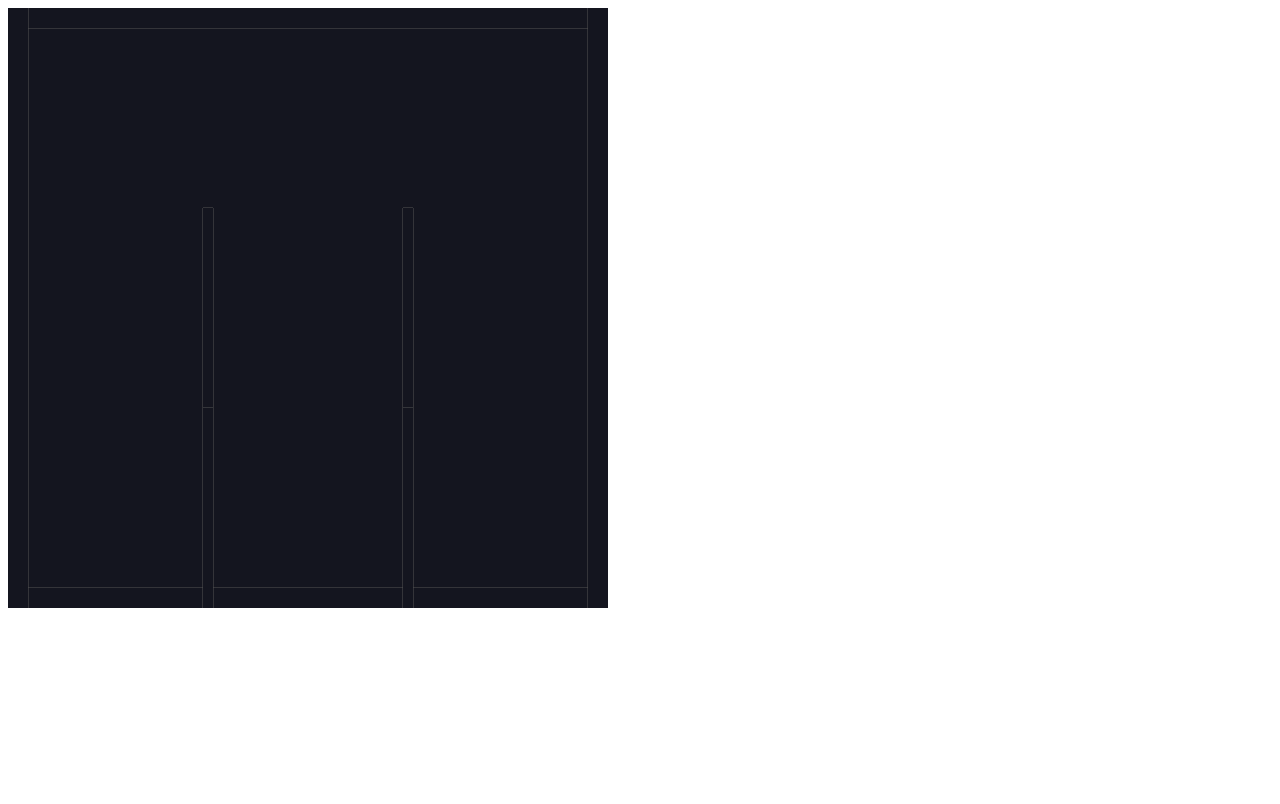
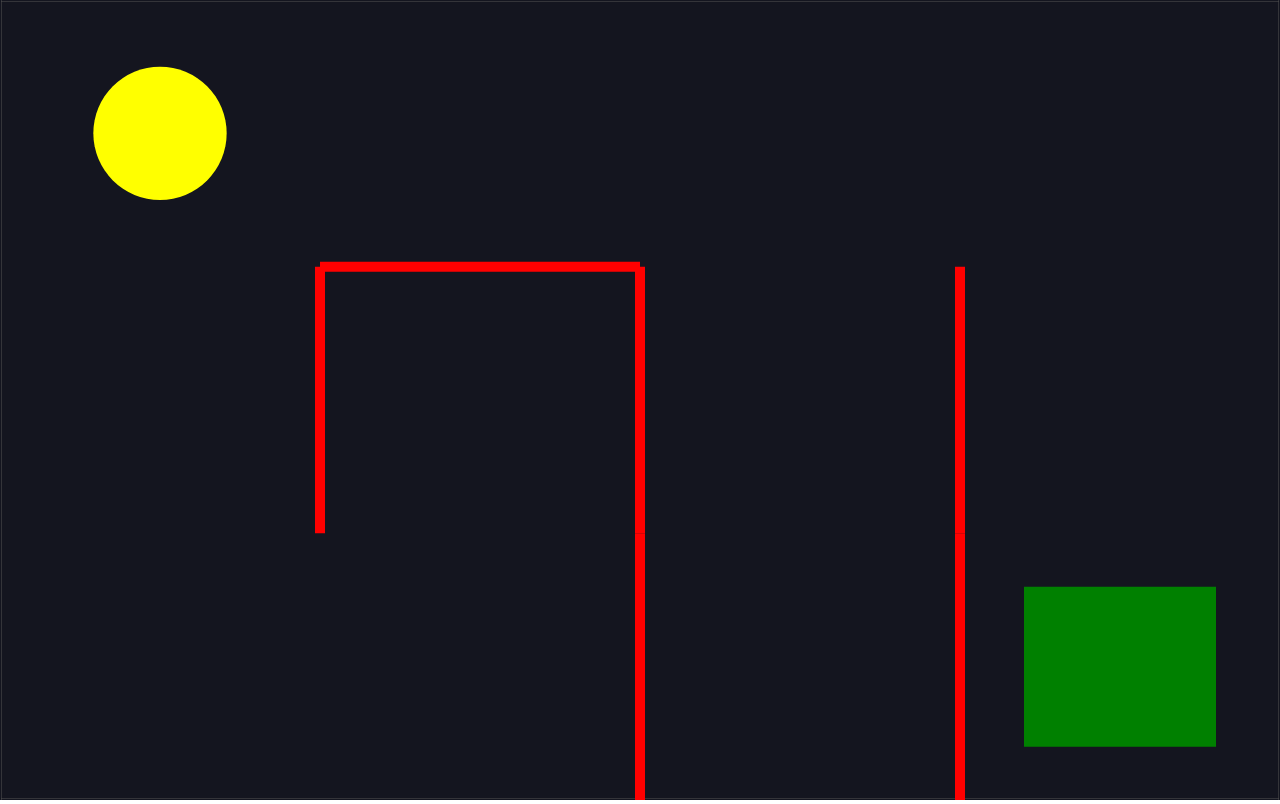
Before and after one commit to lilsalad/basic-JS, a plain HTML site: page maze-game/index.html in a window 1280 px wide. Drawn offline with nearby package versions, Linux system fonts and the light colour scheme.

Commit message:
finished maze game

```diff
--- a/maze-game/app.js
+++ b/maze-game/app.js
@@ -1,11 +1,15 @@
-const {Engine, Render, Runner, World, Bodies} = Matter;
+const {Engine, Render, Runner, World, Bodies, Body, Events} = Matter;
 
-const cells = 3;
-const width = 600;
-const height = 600;
-const unitLength = width/cells;
+const cellsHorizontal = 4;
+const cellsVertical = 3;
+const width = window.innerWidth;
+const height = window.innerHeight;
+const unitLengthX = width/cellsHorizontal;
+const unitLengthY = height/cellsVertical;
 
 const engine = Engine.create();
+engine.world.gravity.y = 0 ;
+
 const { world } = engine;
 const render = Render.create({
     element: document.body,
@@ -21,10 +25,10 @@ Runner.run(Runner.create(), engine);
 
 //walls
 const walls = [
-    Bodies.rectangle(width/2,0,width,40, {isStatic: true}),
-    Bodies.rectangle(width/2,height,width,40, {isStatic: true}),
-    Bodies.rectangle(0,height/2,40,height, {isStatic: true}),
-    Bodies.rectangle(width,height/2,40,height, {isStatic: true})
+    Bodies.rectangle(width/2,0,width,2, {isStatic: true}),
+    Bodies.rectangle(width/2,height,width,2, {isStatic: true}),
+    Bodies.rectangle(0,height/2,2,height, {isStatic: true}),
+    Bodies.rectangle(width,height/2,2,height, {isStatic: true})
 ];
 
 World.add(world, walls);
@@ -44,13 +48,13 @@ const shuffle = (arr) => {
     return arr;
 };
 
-const grid = Array(cells).fill(null).map(()=> Array(cells).fill(false)); //don't fill directly
+const grid = Array(cellsVertical).fill(null).map(()=> Array(cellsHorizontal).fill(false)); //don't fill directly
 
-const verticals = Array(cells).fill(null).map(()=> Array(cells-1).fill(false));
-const horizontals = Array(cells-1).fill(null).map(()=> Array(cells).fill(false));
+const verticals = Array(cellsVertical).fill(null).map(()=> Array(cellsHorizontal-1).fill(false));
+const horizontals = Array(cellsVertical-1).fill(null).map(()=> Array(cellsHorizontal).fill(false));
 
-const startRow = Math.floor(Math.random() * cells);
-const startColumn = Math.floor(Math.random() * cells);
+const startRow = Math.floor(Math.random() * cellsVertical);
+const startColumn = Math.floor(Math.random() * cellsHorizontal);
 
 const stepThroughCell = (row, column) => {
     //if visited, return
@@ -70,7 +74,7 @@ const stepThroughCell = (row, column) => {
     {
         const [nextRow, nextColumn, direction] = neighbour;
         //check if out of bounds
-        if(nextRow<0 || nextRow>=cells || nextColumn<0 || nextColumn>=cells)
+        if(nextRow<0 || nextRow>=cellsVertical || nextColumn<0 || nextColumn>=cellsHorizontal)
             continue;
         //if neighbour has been visited, continue to next
         if(grid[nextRow][nextColumn])
@@ -100,12 +104,16 @@ horizontals.forEach( (row, rowIndex) =>{
             return;
         }
         const wall = Bodies.rectangle(
-            columnIndex * unitLength + unitLength/2,
-            rowIndex * unitLength + unitLength,
-            unitLength,
+            columnIndex * unitLengthX + unitLengthX/2,
+            rowIndex * unitLengthY + unitLengthY,
+            unitLengthX,
             10,
             {
-                isStatic: true
+                label: 'wall',
+                isStatic: true,
+                render: {
+                    fillStyle: 'red'
+                }
             }
         );
         World.add(world, wall);
@@ -118,14 +126,87 @@ verticals.forEach((row, rowIndex) => {
             return;
         }
         const wall = Bodies.rectangle(
-            columnIndex * unitLength + unitLength,
-            rowIndex * unitLength + unitLength/2,
+            columnIndex * unitLengthX + unitLengthX,
+            rowIndex * unitLengthY + unitLengthY/2,
             10,
-            unitLength,
+            unitLengthY,
             {
-                isStatic: true
+                label : 'wall',
+                isStatic: true,
+                render: {
+                    fillStyle: 'red'
+                }
             }
         );
         World.add(world, wall);
     });
 });
+
+const goal = Bodies.rectangle(
+    width - unitLengthX/2,
+    height - unitLengthY/2,
+    unitLengthX * 0.6,
+    unitLengthY * 0.6,
+    {
+        label: "goal",
+        isStatic: true,
+        render: {
+            fillStyle: 'green'
+        }
+    }
+);
+
+World.add(world,goal);
+
+const ballRadius= Math.min(unitLengthX,unitLengthY) / 4;
+
+const ball = Bodies.circle(
+    unitLengthX/2,
+    unitLengthY/2,
+    ballRadius,
+    {
+        label: "ball",
+        render: {
+            fillStyle: 'yellow'
+        }
+    }
+);
+
+World.add(world,ball);
+
+document.addEventListener('keydown', e => {
+
+    const {x, y} = ball.velocity;
+
+
+    if(e.keyCode === 87){
+        Body.setVelocity (ball, {x,y:y-5});
+    }
+    if(e.keyCode === 68){
+        Body.setVelocity (ball, {x:x+5,y});
+    }
+    if(e.keyCode === 83){
+        Body.setVelocity (ball, {x,y:y+5});
+    }
+    if(e.keyCode === 65){
+        Body.setVelocity (ball, {x:x-5,y});
+    }
+});
+
+Events.on(engine, 'collisionStart', event =>{
+    event.pairs.forEach((collision) => {
+        const labels = ['ball','goal'];
+        if
+        (labels.includes(collision.bodyA.label) && labels.includes(collision.bodyB.label))
+        {
+            document.querySelector('.winner').classList.remove('hidden');
+            world.gravity.y =1;
+            world.bodies.forEach(body => {
+                if(body.label === 'wall')
+                {
+                    Body.setStatic(body, false);
+                }
+            })
+        }
+    });
+});
--- a/maze-game/index.html
+++ b/maze-game/index.html
@@ -2,8 +2,35 @@
 <html>
     <head>
         <script src="https://cdnjs.cloudflare.com/ajax/libs/matter-js/0.18.0/matter.min.js"></script>
+        <style>
+            body{
+                margin: 0;
+            }
+            .hidden{
+                display:none !important;
+            }
+            h1{
+                color: white;
+                font-size: 100px;
+                font-family: 'Courier New', Courier, monospace;
+            }
+            .winner{
+                display: flex;
+                justify-content: center;
+                align-items: center;
+                position: absolute;
+                z-index: 1;
+                height: 100vh;
+                width: 100vw;
+            }
+        </style>
     </head>
     <body>
+        <div class="winner hidden">
+            <h1>
+                You Win!
+            </h1>
+        </div>
         <script src="app.js"></script>
     </body>
 </html>
```
